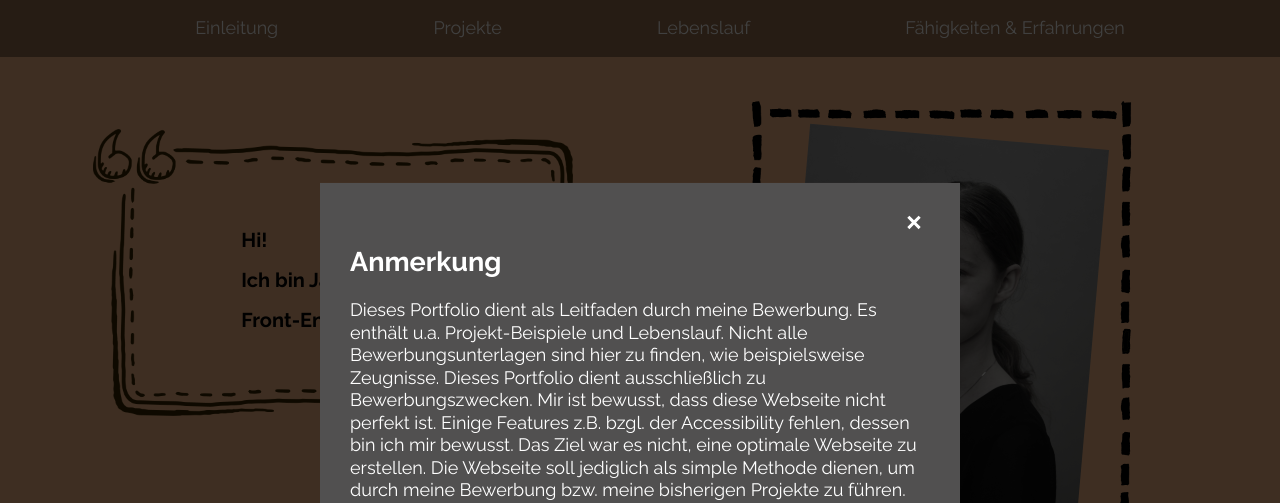
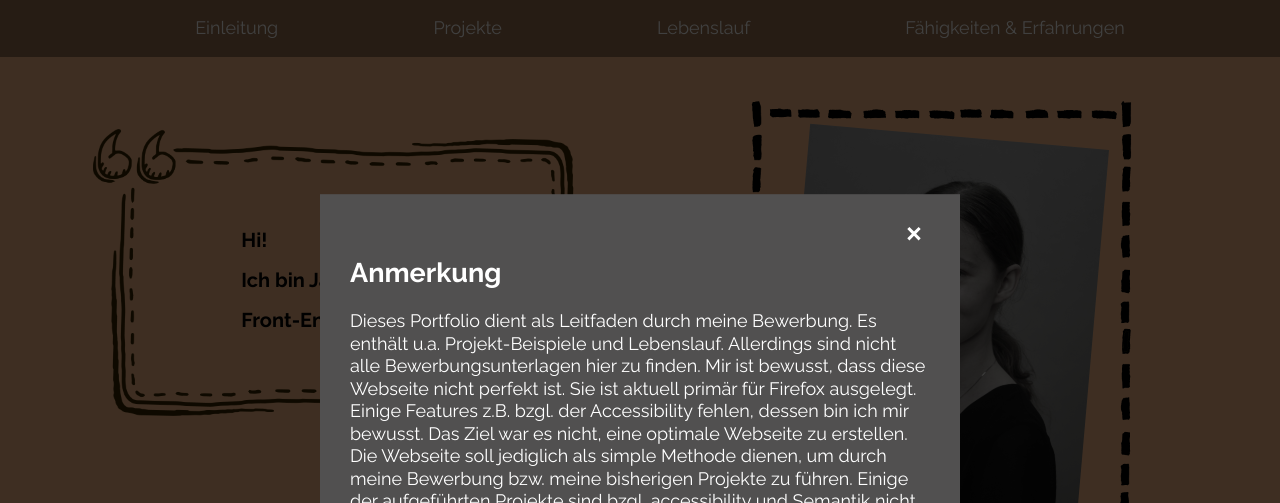
Before and after one commit to JaBoe97/portfolio, a website built with Vite: page index.html in a window 1280 px wide. Shown: the top 503 px of the page. Built offline with nearby package versions, Linux system fonts and the light colour scheme; a web font is replaced by a local one.

Commit message:
light box text changes

```diff
--- a/index.html
+++ b/index.html
@@ -42,16 +42,16 @@
         <h2 id="annotation" class="annotation">Anmerkung</h2>
         <p class="light-box-text">
           Dieses Portfolio dient als Leitfaden durch meine Bewerbung. Es enthält
-          u.a. Projekt-Beispiele und Lebenslauf. Nicht alle Bewerbungsunterlagen
-          sind hier zu finden, wie beispielsweise Zeugnisse. Dieses Portfolio
-          dient ausschließlich zu Bewerbungszwecken. Mir ist bewusst, dass diese
-          Webseite nicht perfekt ist. Einige Features z.B. bzgl. der
-          Accessibility fehlen, dessen bin ich mir bewusst. Das Ziel war es
-          nicht, eine optimale Webseite zu erstellen. Die Webseite soll
-          jediglich als simple Methode dienen, um durch meine Bewerbung bzw.
-          meine bisherigen Projekte zu führen. Einige der aufgeführten Projekte
-          sind bzgl. accessibility und Semantik nicht so ausgereift wie andere,
-          da ich natürlich mit jedem Projekt Neues dazu gelernt habe.
+          u.a. Projekt-Beispiele und Lebenslauf. Allerdings sind nicht alle
+          Bewerbungsunterlagen hier zu finden. Mir ist bewusst, dass diese
+          Webseite nicht perfekt ist. Sie ist aktuell primär für Firefox
+          ausgelegt. Einige Features z.B. bzgl. der Accessibility fehlen, dessen
+          bin ich mir bewusst. Das Ziel war es nicht, eine optimale Webseite zu
+          erstellen. Die Webseite soll jediglich als simple Methode dienen, um
+          durch meine Bewerbung bzw. meine bisherigen Projekte zu führen. Einige
+          der aufgeführten Projekte sind bzgl. accessibility und Semantik nicht
+          so ausgereift wie andere, da ich natürlich mit jedem Projekt Neues
+          dazu gelernt habe.
         </p>
       </section>
     </article>
```
